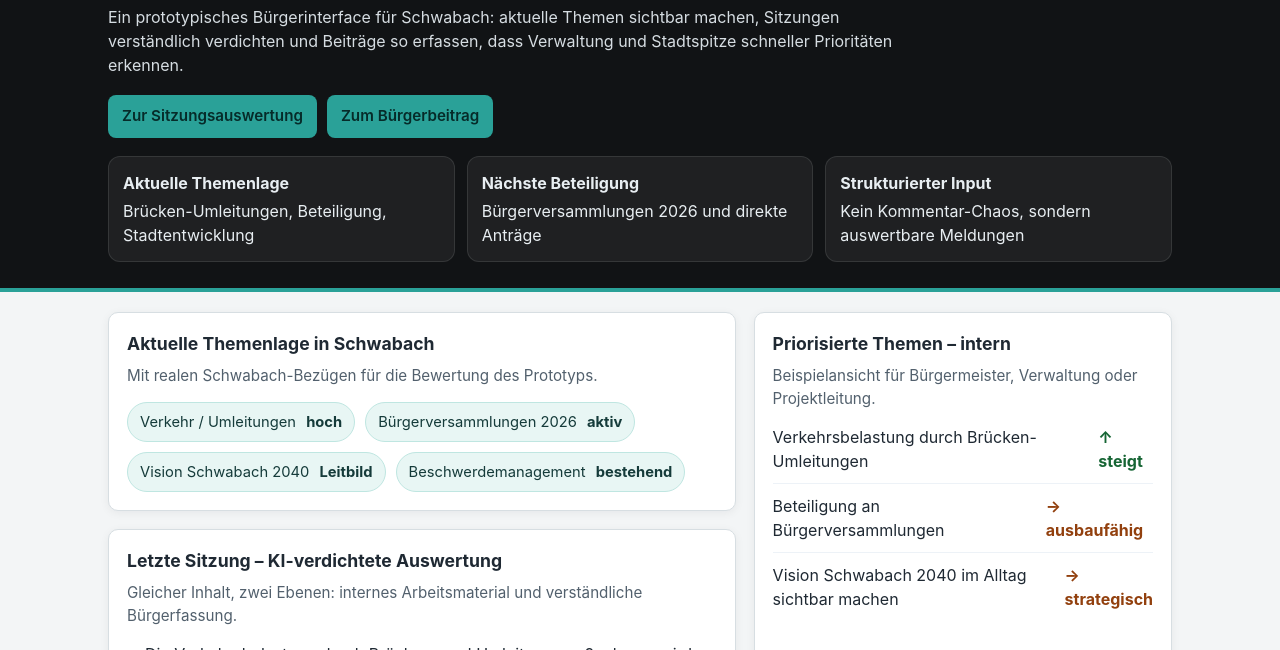
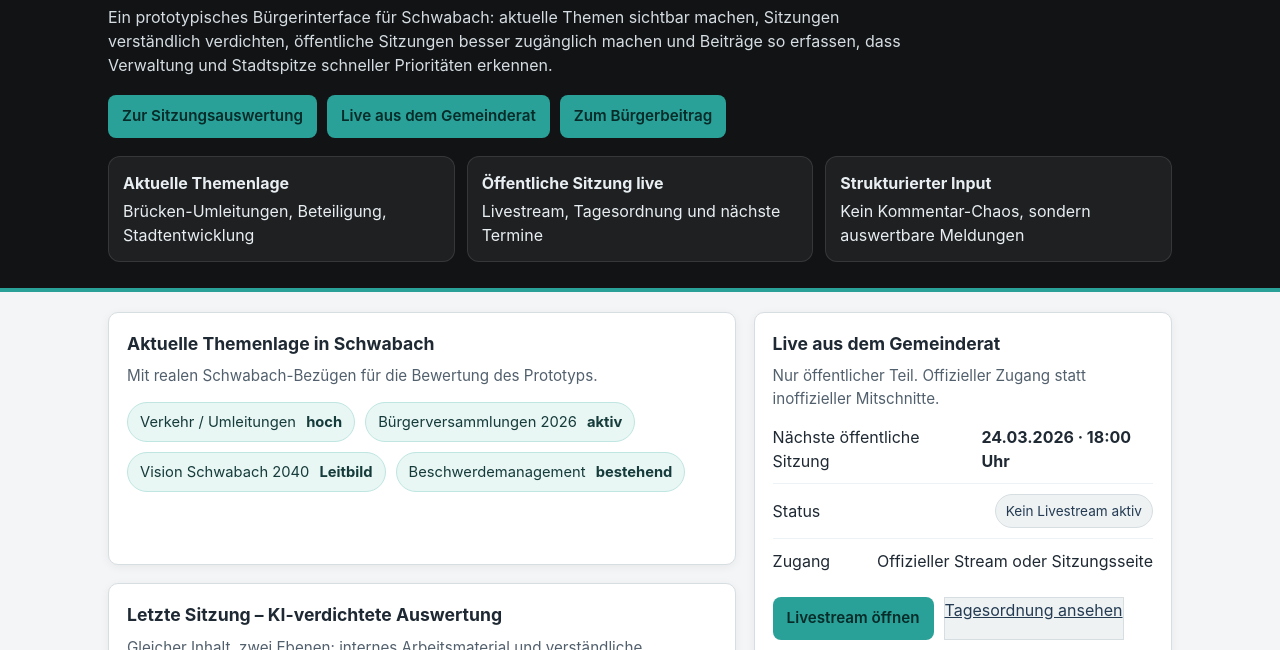
Before and after one commit to electricmf666/Buergerapp, a plain HTML site: page index.html in a window 1280 px wide. Shown: the part 126-776 px from the top of the page. Drawn offline with Linux system fonts and the light colour scheme.

Commit message:
Enhance live session section and update text
Live Gemeinderats Sitzung viewer eingebaut

```diff
--- a/index.html
+++ b/index.html
@@ -40,6 +40,9 @@ button,.navbtn{appearance:none;border:none;border-radius:8px;padding:10px 14px;f
 .btn-primary,.navbtn{background:var(--primary-2);color:#062b29;font-weight:600}
 .btn-secondary{background:#eef2f3;color:#243b53;border:1px solid var(--border)}
 .transcript{display:none;margin-top:14px;padding:14px;border-radius:8px;background:#f8fafb;border:1px solid var(--border);color:#334e68;font-size:.95rem;white-space:pre-line}
+.live-state{display:flex;justify-content:space-between;align-items:center;padding:10px 0;border-top:1px solid #edf2f7;gap:12px}
+.live-state:first-of-type{border-top:none;padding-top:0}
+.live-pill{display:inline-block;padding:6px 10px;border-radius:999px;background:#eef2f3;border:1px solid var(--border);font-size:.85rem;color:#243b53}
 form{display:grid;gap:12px}
 label{font-weight:600;font-size:.94rem}
 input,select,textarea{width:100%;margin-top:6px;padding:12px;font:inherit;color:var(--text);background:#fff;border:1px solid #bcccdc;border-radius:8px}
@@ -56,7 +59,11 @@ textarea{min-height:120px;resize:vertical}
 .success{display:none;margin-top:12px;padding:12px 14px;border-radius:8px;background:#e7f6f3;border:1px solid #bfe6e1;color:#184d2d;font-size:.93rem}
 .tiny{font-size:.84rem;color:var(--muted)}
 footer{max-width:1100px;margin:0 auto 32px;padding:0 18px;color:var(--muted);font-size:.88rem}
-@media (max-width: 860px){.grid{grid-template-columns:1fr}.topbar{align-items:flex-start;flex-direction:column}.quick-links{grid-template-columns:1fr}}
+@media (max-width: 860px){
+  .grid{grid-template-columns:1fr}
+  .topbar{align-items:flex-start;flex-direction:column}
+  .quick-links{grid-template-columns:1fr}
+}
 </style>
 </head>
 <body>
@@ -67,14 +74,15 @@ footer{max-width:1100px;margin:0 auto 32px;padding:0 18px;color:var(--muted);fon
   </div>
   <div class="hero">
     <h1>Klare Themen. Strukturierter Input. Weniger Chaos.</h1>
-    <p>Ein prototypisches Bürgerinterface für Schwabach: aktuelle Themen sichtbar machen, Sitzungen verständlich verdichten und Beiträge so erfassen, dass Verwaltung und Stadtspitze schneller Prioritäten erkennen.</p>
+    <p>Ein prototypisches Bürgerinterface für Schwabach: aktuelle Themen sichtbar machen, Sitzungen verständlich verdichten, öffentliche Sitzungen besser zugänglich machen und Beiträge so erfassen, dass Verwaltung und Stadtspitze schneller Prioritäten erkennen.</p>
     <div class="hero-actions">
       <a class="navbtn" href="#sitzung">Zur Sitzungsauswertung</a>
+      <a class="navbtn" href="#live">Live aus dem Gemeinderat</a>
       <a class="navbtn" href="#beitrag">Zum Bürgerbeitrag</a>
     </div>
     <div class="quick-links">
       <a class="quick" href="#sitzung"><strong>Aktuelle Themenlage</strong>Brücken-Umleitungen, Beteiligung, Stadtentwicklung</a>
-      <a class="quick" href="#termine"><strong>Nächste Beteiligung</strong>Bürgerversammlungen 2026 und direkte Anträge</a>
+      <a class="quick" href="#live"><strong>Öffentliche Sitzung live</strong>Livestream, Tagesordnung und nächste Termine</a>
       <a class="quick" href="#beitrag"><strong>Strukturierter Input</strong>Kein Kommentar-Chaos, sondern auswertbare Meldungen</a>
     </div>
   </div>
@@ -154,6 +162,33 @@ footer{max-width:1100px;margin:0 auto 32px;padding:0 18px;color:var(--muted);fon
     </div>
 
     <div class="stack">
+      <section class="card" id="live">
+        <h2>Live aus dem Gemeinderat</h2>
+        <p class="sub">Nur öffentlicher Teil. Offizieller Zugang statt inoffizieller Mitschnitte.</p>
+
+        <div class="live-state">
+          <span>Nächste öffentliche Sitzung</span>
+          <strong>24.03.2026 · 18:00 Uhr</strong>
+        </div>
+
+        <div class="live-state">
+          <span>Status</span>
+          <span class="live-pill">Kein Livestream aktiv</span>
+        </div>
+
+        <div class="live-state">
+          <span>Zugang</span>
+          <span>Offizieller Stream oder Sitzungsseite</span>
+        </div>
+
+        <div class="btn-row">
+          <a class="navbtn" href="#" onclick="openLiveInfo(event)">Livestream öffnen</a>
+          <a class="btn-secondary" href="#" onclick="openAgendaInfo(event)">Tagesordnung ansehen</a>
+        </div>
+
+        <p class="tiny">Im Echtbetrieb würde hier der offizielle Stream oder die offizielle Sitzungsseite der Stadt verlinkt werden.</p>
+      </section>
+
       <section class="card">
         <h2>Priorisierte Themen – intern</h2>
         <p class="sub">Beispielansicht für Bürgermeister, Verwaltung oder Projektleitung.</p>
@@ -167,7 +202,7 @@ footer{max-width:1100px;margin:0 auto 32px;padding:0 18px;color:var(--muted);fon
         <ol class="panel-list">
           <li>Bestehende analoge Beteiligung bleibt erhalten, digital wird ergänzt.</li>
           <li>Beschwerden, Hinweise und Ideen laufen nicht unstrukturiert ein.</li>
-          <li>Die Bedienlogik innerhalb der App bleibt direkt klickbar und selbsterklärend.</li>
+          <li>Öffentliche Sitzungen können über den offiziellen Livezugang direkt verfolgt werden.</li>
           <li>KI hilft beim Clustering, nicht beim politischen Entscheiden.</li>
           <li>Die Stadt gewinnt Übersicht statt Mail- und Kommentarstau.</li>
         </ol>
@@ -213,9 +248,20 @@ const citizenSummary = `Kurzfassung für Bürger:
 4. Bestehende Kanäle wie Mängelmelder und Beschwerdemanagement könnten verständlicher zusammengeführt werden.
 5. Für einen Pilot wären Verkehr, Beteiligung und Innenstadt die sinnvollsten Startthemen.`;
 
-function showTranscript(){ transcriptBox.style.display='block'; transcriptBox.innerText = fullTranscript; }
-function showSummary(){ transcriptBox.style.display='block'; transcriptBox.innerText = citizenSummary; }
-function hideTranscript(){ transcriptBox.style.display='none'; transcriptBox.innerText=''; }
+function showTranscript(){
+  transcriptBox.style.display='block';
+  transcriptBox.innerText = fullTranscript;
+}
+
+function showSummary(){
+  transcriptBox.style.display='block';
+  transcriptBox.innerText = citizenSummary;
+}
+
+function hideTranscript(){
+  transcriptBox.style.display='none';
+  transcriptBox.innerText='';
+}
 
 function submitForm(event){
   event.preventDefault();
@@ -225,13 +271,29 @@ function submitForm(event){
   successBox.style.display = 'block';
   successBox.innerText = `Gespeichert im Pilotmodus: ${type} zu "${topic}" (${district}). Im Echtbetrieb würde der Beitrag jetzt verifiziert, thematisch geclustert und dem zuständigen Bereich zugeordnet.`;
 }
-function resetDemo(){ document.querySelector('form').reset(); successBox.style.display='none'; successBox.innerText=''; }
+
+function resetDemo(){
+  document.querySelector('form').reset();
+  successBox.style.display='none';
+  successBox.innerText='';
+}
+
 function prefillExample(){
   document.getElementById('type').value = 'Problem melden';
   document.getElementById('topic').value = 'Verkehr / Umleitung';
   document.getElementById('district').value = 'Limbach';
   document.getElementById('desc').value = 'Durch die Umleitungsstrecken ist der Verkehr morgens deutlich dichter geworden. Bitte prüfen, ob temporär besser ausgeschildert oder zeitweise entlastet werden kann.';
 }
+
+function openLiveInfo(event){
+  event.preventDefault();
+  alert('Im Pilot ist noch kein offizieller Livestream hinterlegt. Später würde hier der öffentliche Stream oder die offizielle Sitzungsseite geöffnet.');
+}
+
+function openAgendaInfo(event){
+  event.preventDefault();
+  alert('Im Echtbetrieb würde hier die aktuelle Tagesordnung des öffentlichen Teils angezeigt oder verlinkt werden.');
+}
 </script>
 </body>
 </html>
```
